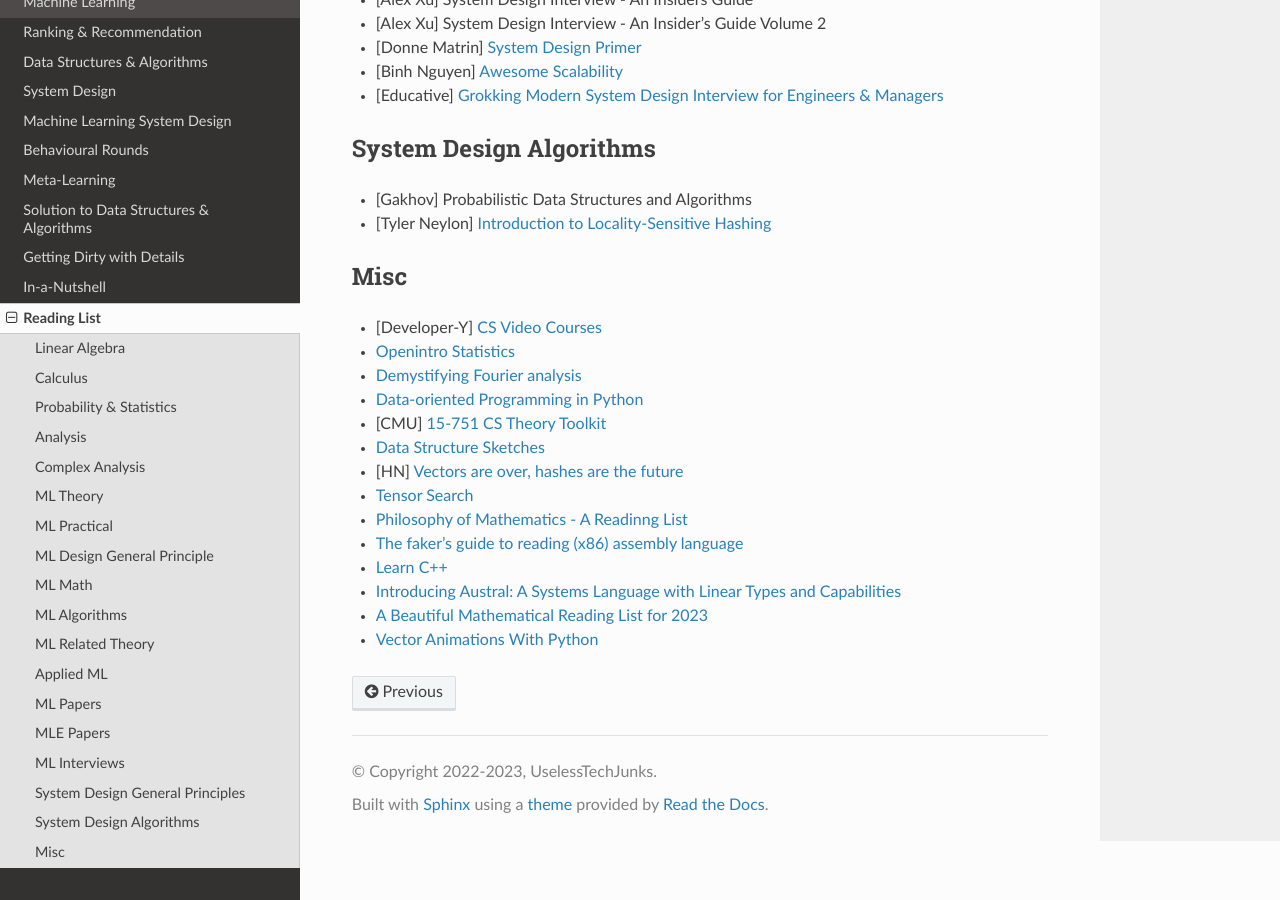
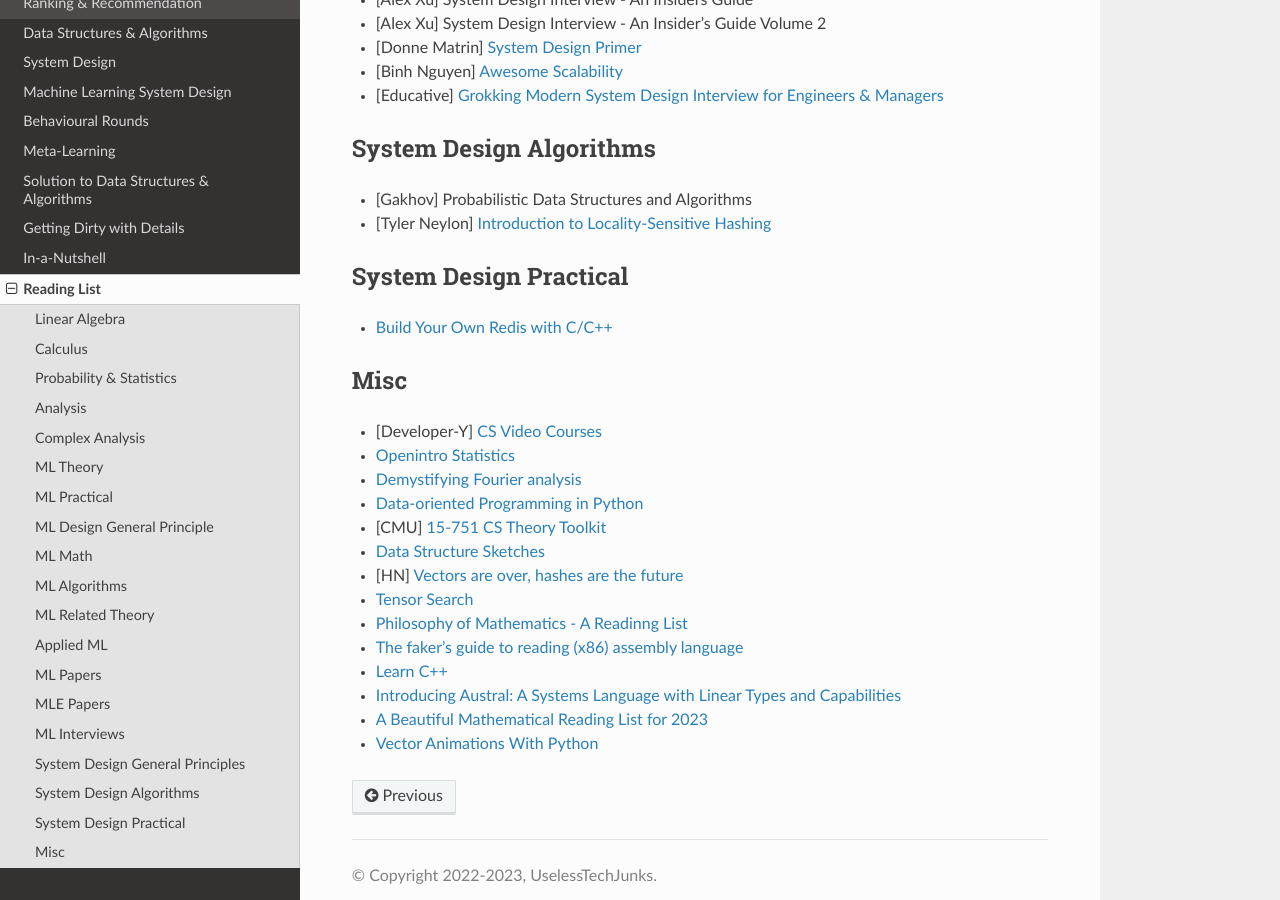
Before and after one commit to uselesstechjunks/leetcode, a Sphinx documentation site: the page built from docs/source/readlist.rst, in a window 1280 px wide and 900 px high, scrolled down 3132 px. Built offline with Sphinx 7.4.7 and the Read the Docs theme 2.0.0, drawn with Linux system fonts in a browser that asks for light colours.

Commit message:
Update readlist.rst

```diff
--- a/docs/source/readlist.rst
+++ b/docs/source/readlist.rst
@@ -152,6 +152,11 @@ System Design Algorithms
 * [Gakhov] Probabilistic Data Structures and Algorithms
 * [Tyler Neylon] `Introduction to Locality-Sensitive Hashing <https://tylerneylon.com/a/lsh1/lsh_post1.html>`_
 
+System Design Practical
+***********************************
+
+* `Build Your Own Redis with C/C++ <https://build-your-own.org/redis/>`_
+
 Misc
 ***********************
 
```
